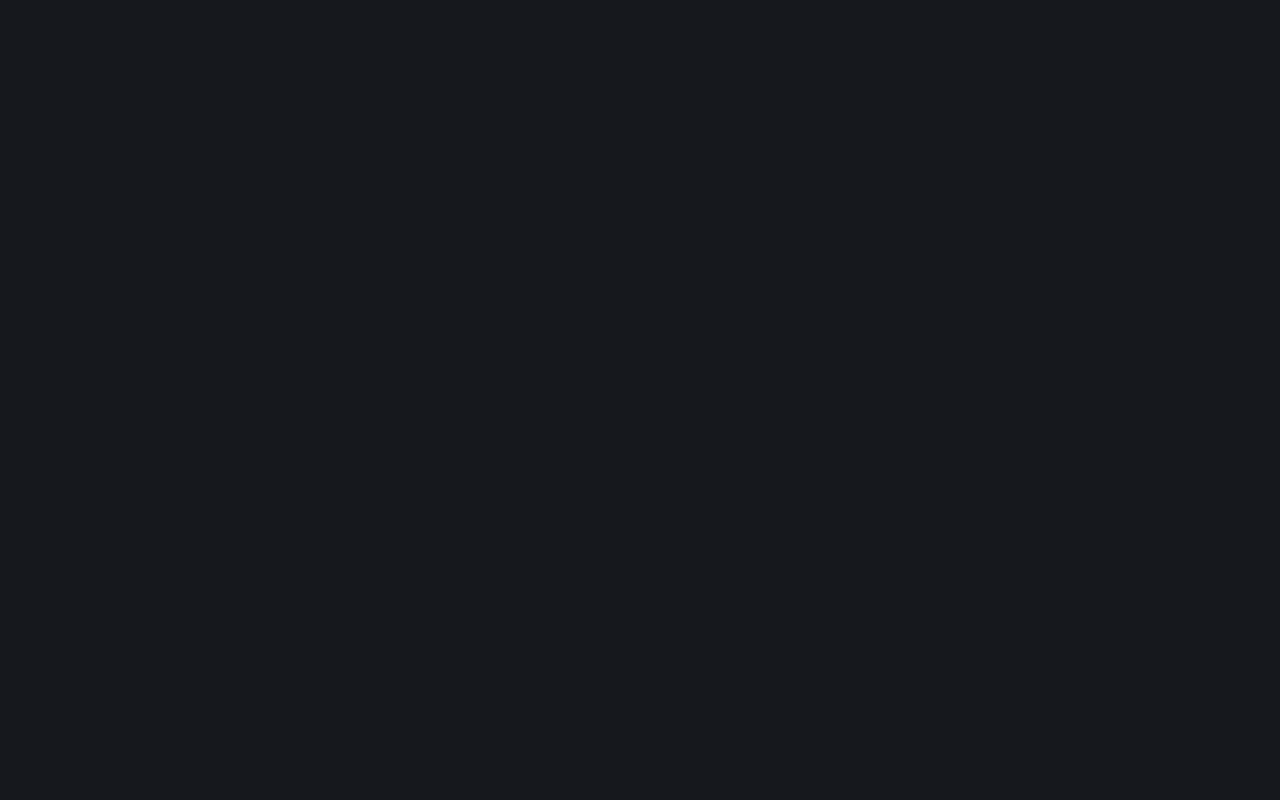
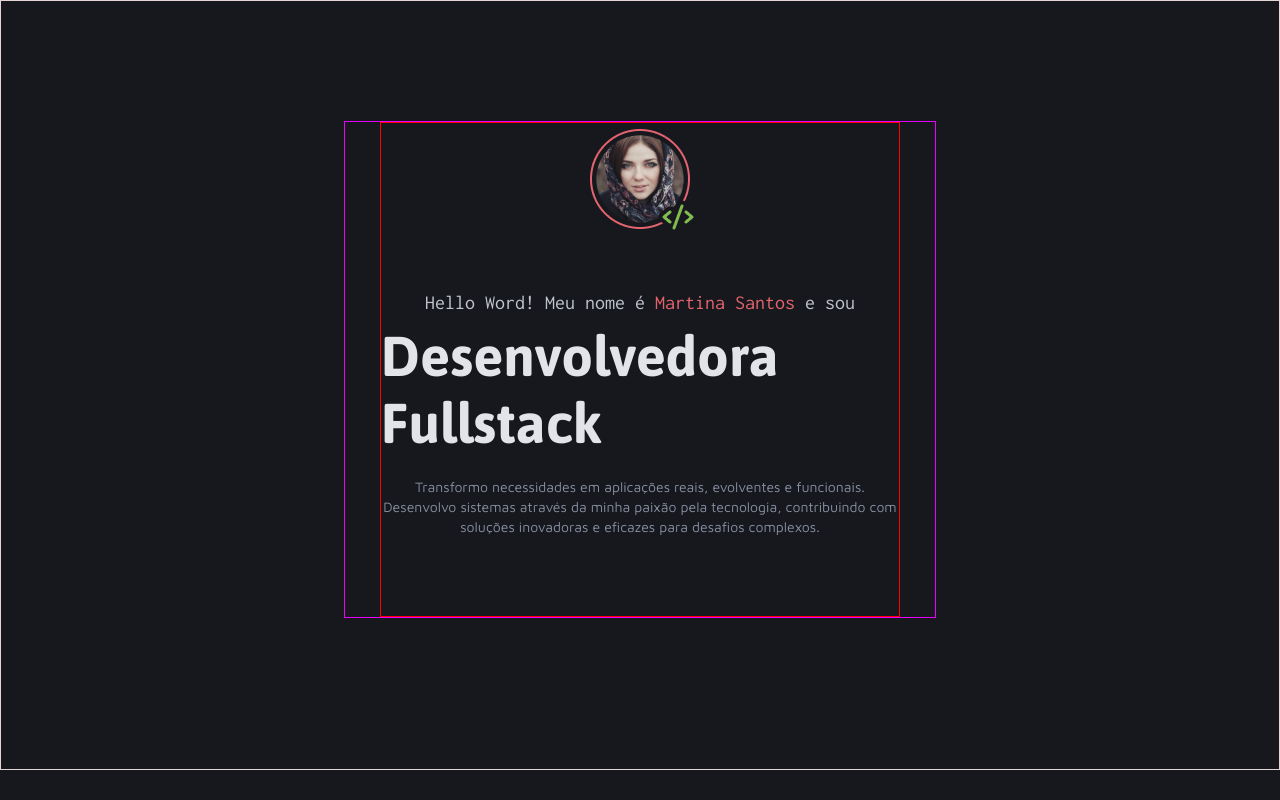
Before and after one commit to Elly-GB/portfolio.dev, a plain HTML site: page index.html in a window 1280 px wide. Drawn offline with Linux system fonts and the light colour scheme; a web font is replaced by a local one.

Commit message:
Added header 1/2

```diff
--- a/index.html
+++ b/index.html
@@ -14,7 +14,21 @@
   </head>
   <body>
     <!-- Parte de Cima -->
-    <header></header>
+    <header>
+      <div id="start">
+        <div id="one">
+          <img src="./assets/Avatar.png" alt="profile picture" />
+          <h4>Hello Word! Meu nome é <here>Martina Santos</here> e sou</h4>
+          <h1>Desenvolvedora Fullstack</h1>
+          <p>
+            Transformo necessidades em aplicações reais, evolventes e
+            funcionais. Desenvolvo sistemas através da minha paixão pela
+            tecnologia, contribuindo com soluções inovadoras e eficazes para
+            desafios complexos.
+          </p>
+        </div>
+      </div>
+    </header>
     <!-- Conteúdo -->
     <main></main>
     <!-- Contato -->
--- /dev/null
+++ b/styles/header.css
@@ -0,0 +1,44 @@
+header {
+  padding: 120px 163px 57px;
+  border: solid 1px rgb(229, 213, 213);
+}
+
+#start {
+  margin: 0px 180px 94px;
+  border: solid 1px rgb(234, 0, 255);
+}
+
+#one {
+  display: flex;
+  flex-direction: column;
+  align-items: center;
+  justify-content: center;
+  margin: 0px 35px 0px;
+  border: solid 1px red;
+}
+
+#one img {
+  width: 112px;
+  height: 112px;
+  margin-bottom: 56px;
+}
+
+#one h4 {
+  margin-bottom: 8px;
+  font: var(--subtitle);
+  here {
+    color: var(--red);
+  }
+}
+
+#one h1 {
+  margin-bottom: 20px;
+  font: var(--title-lg);
+  color: var(--gray-600);
+}
+
+#one p {
+  color: var(--gray-400);
+  text-align: center;
+  margin-bottom: 80px;
+}
--- a/styles/index.css
+++ b/styles/index.css
@@ -1 +1,2 @@
 @import url(global.css);
+@import url(header.css);
```
Also changed, not shown: styles/global.css (+8 -1 lines), assets/Avatar.png (added).
